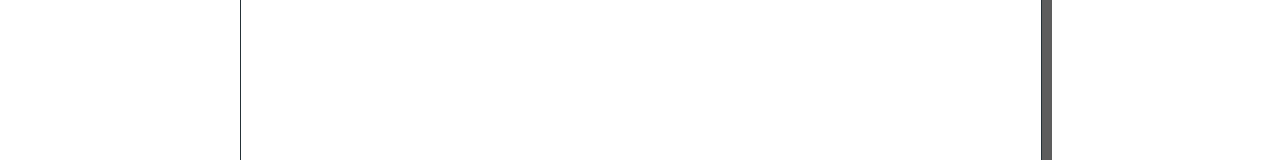
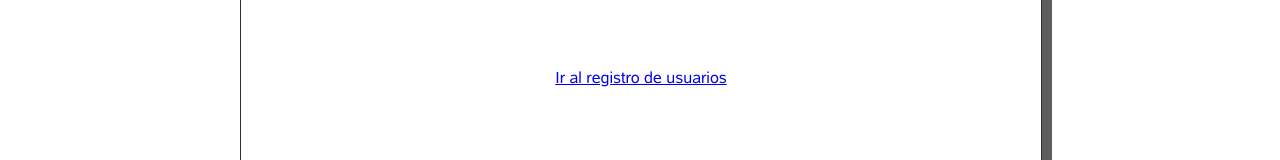
Before and after one commit to gerardofb/frontwebacervointerneta, a React (Create React App) app: page /VerificaRegistro in a window 1280 px wide. Shown: the part 461-621 px from the top of the page. Built offline with nearby package versions, Linux system fonts and the light colour scheme; no server answers.

Commit message:
Se agrega vínculo de salida de página de verificación de registro de usuarios

```diff
--- a/src/features/Account/ValidarRegistro.js
+++ b/src/features/Account/ValidarRegistro.js
@@ -1,5 +1,5 @@
 import React, { useContext, useEffect, useRef, useState } from 'react';
-import { useLocation, useHistory } from 'react-router-dom';
+import { useLocation, useHistory, Link } from 'react-router-dom';
 import NavBar from '../NavBar';
 import axios from 'axios';
 import { getBaseAdressApi } from '../MainAPI';
@@ -99,7 +99,9 @@ const ValidarRegistro = (props) => {
                             <p>{mensaje}</p>
                             <button type="button" onClick={(e) => validarVinculo()}>Validar mi registro</button>
                         </div></>
-                        : null
+                        : <div className='send-registro-validar'>
+                            <Link to='/Registro'>Ir al registro de usuarios</Link>
+                            </div>
                 }
             </div>
         </div>
```
